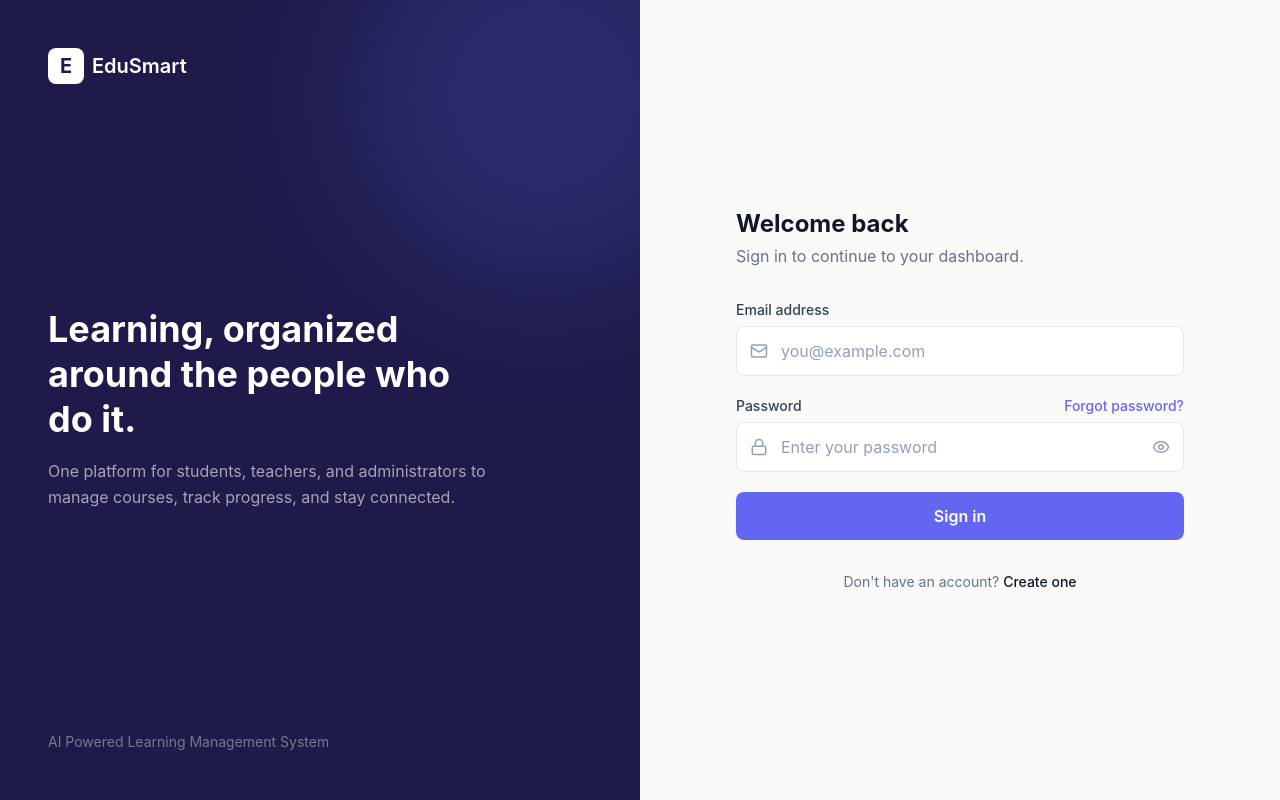
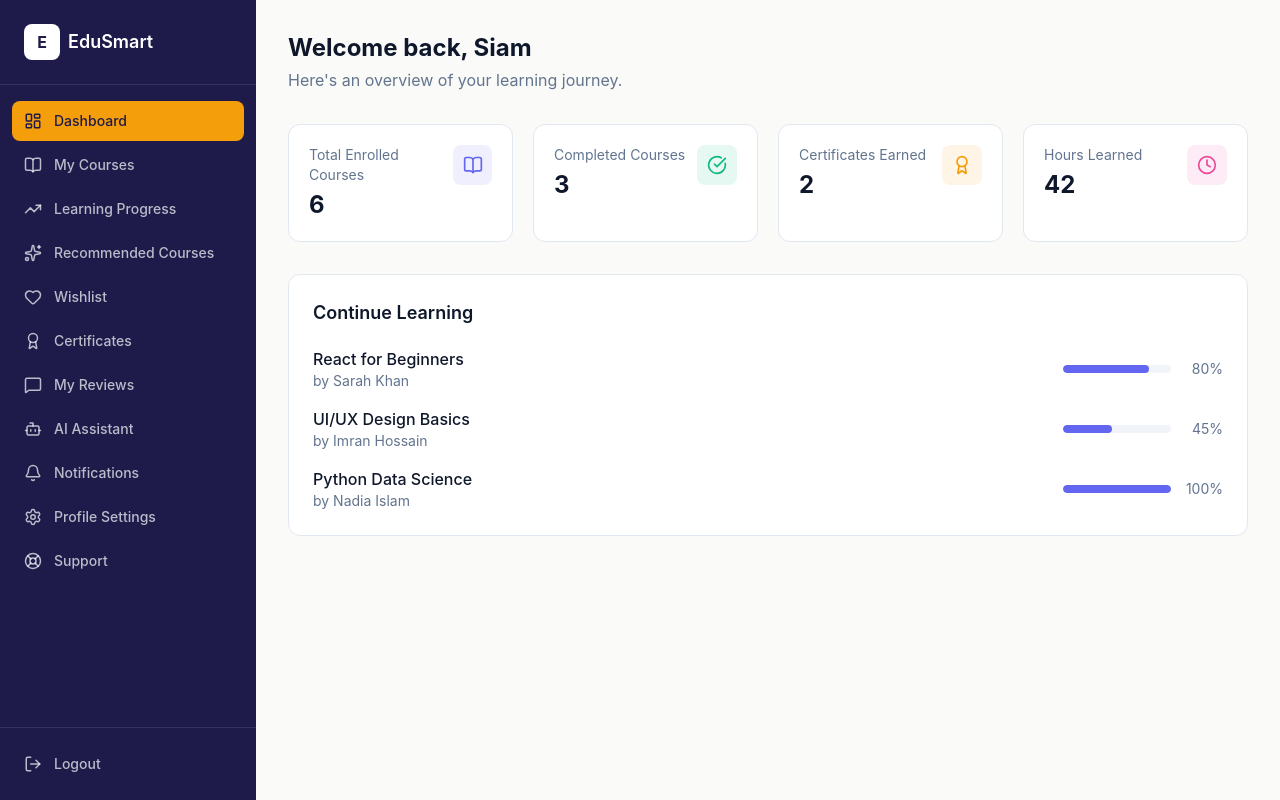
Before and after one commit to S-M-AniK/edusmart-ai-powered-lms, a React (Vite) app in the folder client/: page /student/dashboard in a window 1280 px wide. Before the commit this address led to /login. Built offline with nearby package versions, Linux system fonts and the light colour scheme.

Commit message:
Add student dashboard with sidebar navigation

```diff
--- a/client/src/App.jsx
+++ b/client/src/App.jsx
@@ -1,6 +1,7 @@
 import { BrowserRouter, Routes, Route, Navigate } from "react-router-dom"
 import LoginPage from "./pages/LoginPage"
 import RegisterPage from "./pages/RegisterPage"
+import StudentDashboard from "./pages/student/StudentDashboard"
 
 function App() {
   return (
@@ -8,6 +9,7 @@ function App() {
       <Routes>
         <Route path="/login" element={<LoginPage />} />
         <Route path="/register" element={<RegisterPage />} />
+        <Route path="/student/dashboard" element={<StudentDashboard />} />
         <Route path="*" element={<Navigate to="/login" replace />} />
       </Routes>
     </BrowserRouter>
--- /dev/null
+++ b/client/src/components/DashboardLayout.jsx
@@ -0,0 +1,78 @@
+import { Link, useLocation } from "react-router-dom"
+import {
+  LayoutDashboard,
+  BookOpen,
+  TrendingUp,
+  Sparkles,
+  Heart,
+  Award,
+  MessageSquare,
+  Bot,
+  Bell,
+  Settings,
+  LifeBuoy,
+  LogOut,
+} from "lucide-react"
+
+const menuItems = [
+  { label: "Dashboard", icon: LayoutDashboard, path: "/student/dashboard" },
+  { label: "My Courses", icon: BookOpen, path: "/student/courses" },
+  { label: "Learning Progress", icon: TrendingUp, path: "/student/progress" },
+  { label: "Recommended Courses", icon: Sparkles, path: "/student/recommended" },
+  { label: "Wishlist", icon: Heart, path: "/student/wishlist" },
+  { label: "Certificates", icon: Award, path: "/student/certificates" },
+  { label: "My Reviews", icon: MessageSquare, path: "/student/reviews" },
+  { label: "AI Assistant", icon: Bot, path: "/student/ai-assistant" },
+  { label: "Notifications", icon: Bell, path: "/student/notifications" },
+  { label: "Profile Settings", icon: Settings, path: "/student/profile" },
+  { label: "Support", icon: LifeBuoy, path: "/student/support" },
+]
+
+function DashboardLayout({ children }) {
+  const location = useLocation()
+
+  return (
+    <div className="min-h-screen flex bg-[#FAFAF8]">
+      <aside className="w-64 bg-[#1E1B4B] text-white flex flex-col fixed h-screen">
+        <div className="flex items-center gap-2 px-6 py-6 border-b border-white/10">
+          <span className="w-9 h-9 rounded-lg bg-white text-[#1E1B4B] flex items-center justify-center font-bold">
+            E
+          </span>
+          <span className="text-lg font-semibold">EduSmart</span>
+        </div>
+
+        <nav className="flex-1 overflow-y-auto py-4 px-3 space-y-1">
+          {menuItems.map((item) => {
+            const Icon = item.icon
+            const isActive = location.pathname === item.path
+            return (
+              <Link
+                key={item.path}
+                to={item.path}
+                className={`flex items-center gap-3 px-3 py-2.5 rounded-lg text-sm font-medium transition-colors ${
+                  isActive
+                    ? "bg-[#F59E0B] text-[#1E1B4B]"
+                    : "text-white/70 hover:bg-white/10 hover:text-white"
+                }`}
+              >
+                <Icon size={18} />
+                {item.label}
+              </Link>
+            )
+          })}
+        </nav>
+
+        <div className="px-3 py-4 border-t border-white/10">
+          <button className="flex items-center gap-3 px-3 py-2.5 rounded-lg text-sm font-medium text-white/70 hover:bg-white/10 hover:text-white w-full transition-colors">
+            <LogOut size={18} />
+            Logout
+          </button>
+        </div>
+      </aside>
+
+      <main className="flex-1 ml-64 p-8">{children}</main>
+    </div>
+  )
+}
+
+export default DashboardLayout
--- /dev/null
+++ b/client/src/pages/student/StudentDashboard.jsx
@@ -0,0 +1,74 @@
+import DashboardLayout from "../../components/DashboardLayout"
+import { BookOpen, CheckCircle, Award, Clock } from "lucide-react"
+
+const stats = [
+  { label: "Total Enrolled Courses", value: 6, icon: BookOpen, accent: "#6366F1" },
+  { label: "Completed Courses", value: 3, icon: CheckCircle, accent: "#10B981" },
+  { label: "Certificates Earned", value: 2, icon: Award, accent: "#F59E0B" },
+  { label: "Hours Learned", value: 42, icon: Clock, accent: "#EC4899" },
+]
+
+const recentCourses = [
+  { name: "React for Beginners", progress: 80, teacher: "Sarah Khan" },
+  { name: "UI/UX Design Basics", progress: 45, teacher: "Imran Hossain" },
+  { name: "Python Data Science", progress: 100, teacher: "Nadia Islam" },
+]
+
+function StudentDashboard() {
+  return (
+    <DashboardLayout>
+      <div className="mb-8">
+        <h1 className="text-2xl font-bold text-slate-900">Welcome back, Siam</h1>
+        <p className="text-slate-500 mt-1">Here's an overview of your learning journey.</p>
+      </div>
+
+      <div className="grid grid-cols-1 sm:grid-cols-2 lg:grid-cols-4 gap-5 mb-8">
+        {stats.map((stat) => {
+          const Icon = stat.icon
+          return (
+            <div
+              key={stat.label}
+              className="bg-white rounded-xl border border-slate-200 p-5 flex items-start justify-between"
+            >
+              <div>
+                <p className="text-sm text-slate-500 mb-1">{stat.label}</p>
+                <p className="text-2xl font-bold text-slate-900">{stat.value}</p>
+              </div>
+              <div
+                className="w-10 h-10 rounded-lg flex items-center justify-center"
+                style={{ backgroundColor: `${stat.accent}1A` }}
+              >
+                <Icon size={20} style={{ color: stat.accent }} />
+              </div>
+            </div>
+          )
+        })}
+      </div>
+
+      <div className="bg-white rounded-xl border border-slate-200 p-6">
+        <h2 className="text-lg font-semibold text-slate-900 mb-5">Continue Learning</h2>
+        <div className="space-y-4">
+          {recentCourses.map((course) => (
+            <div key={course.name} className="flex items-center justify-between">
+              <div className="flex-1">
+                <p className="font-medium text-slate-900">{course.name}</p>
+                <p className="text-sm text-slate-500">by {course.teacher}</p>
+              </div>
+              <div className="w-40 flex items-center gap-3">
+                <div className="flex-1 h-2 bg-slate-100 rounded-full overflow-hidden">
+                  <div
+                    className="h-full bg-[#6366F1] rounded-full"
+                    style={{ width: `${course.progress}%` }}
+                  ></div>
+                </div>
+                <span className="text-sm text-slate-500 w-10 text-right">{course.progress}%</span>
+              </div>
+            </div>
+          ))}
+        </div>
+      </div>
+    </DashboardLayout>
+  )
+}
+
+export default StudentDashboard
```
Also changed, not shown: 2 other files (tests, documents, lock files or other folders).
